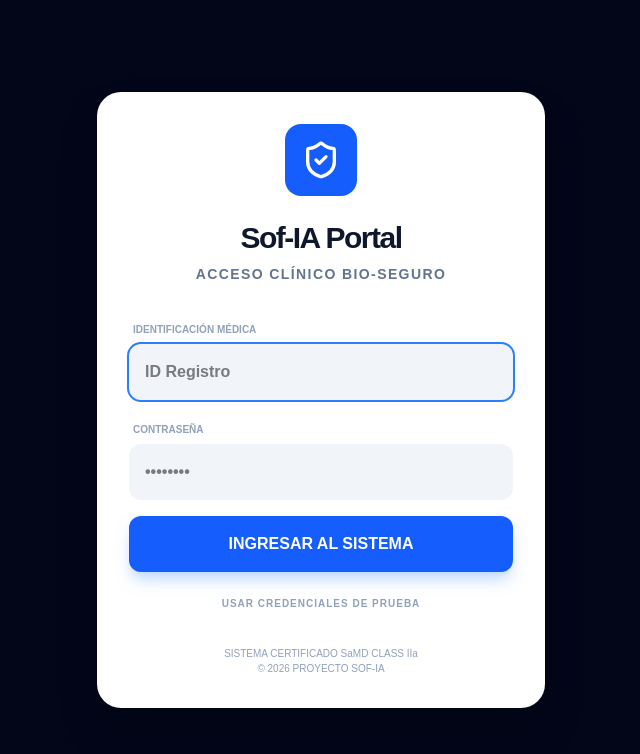
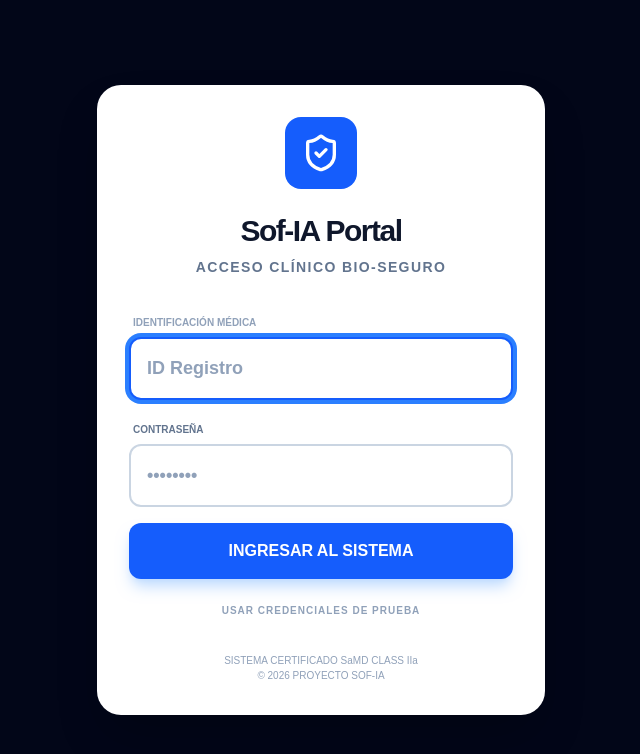
Before and after one commit to miguel1098703887-lgtm/sof-ia-dashboard, a Next.js app: page /sof-ia-dashboard/ in a window 1280 px wide. Shown: the top 754 px of the page, without its empty margins (319-959 px from the left). Built offline with nearby package versions, Linux system fonts and the light colour scheme.

Commit message:
Ultra-high contrast login inputs: black text, white background, thicker font

```diff
--- a/app/page.tsx
+++ b/app/page.tsx
@@ -130,18 +130,18 @@ export default function SofIAApp() {
               <input
                 type="text"
                 placeholder="ID Registro"
-                className="w-full mt-1 p-4 bg-slate-100 rounded-xl outline-none focus:ring-2 focus:ring-blue-500 transition-all font-bold text-black block"
+                className="w-full mt-1 p-4 bg-white border-2 border-slate-300 rounded-xl outline-none focus:ring-4 focus:ring-blue-500 focus:border-blue-600 transition-all font-black text-[18px] text-black block placeholder:text-slate-400"
                 value={loginId}
                 onChange={(e) => setLoginId(e.target.value)}
                 autoFocus
               />
             </div>
             <div>
-              <label className="text-[10px] font-bold text-slate-400 uppercase ml-1">Contraseña</label>
+              <label className="text-[10px] font-bold text-slate-500 uppercase ml-1">Contraseña</label>
               <input
                 type="password"
                 placeholder="••••••••"
-                className="w-full mt-1 p-4 bg-slate-100 rounded-xl outline-none focus:ring-2 focus:ring-blue-500 transition-all font-bold text-black block"
+                className="w-full mt-1 p-4 bg-white border-2 border-slate-300 rounded-xl outline-none focus:ring-4 focus:ring-blue-500 focus:border-blue-600 transition-all font-black text-[18px] text-black block placeholder:text-slate-400"
                 value={loginPass}
                 onChange={(e) => setLoginPass(e.target.value)}
               />
```
